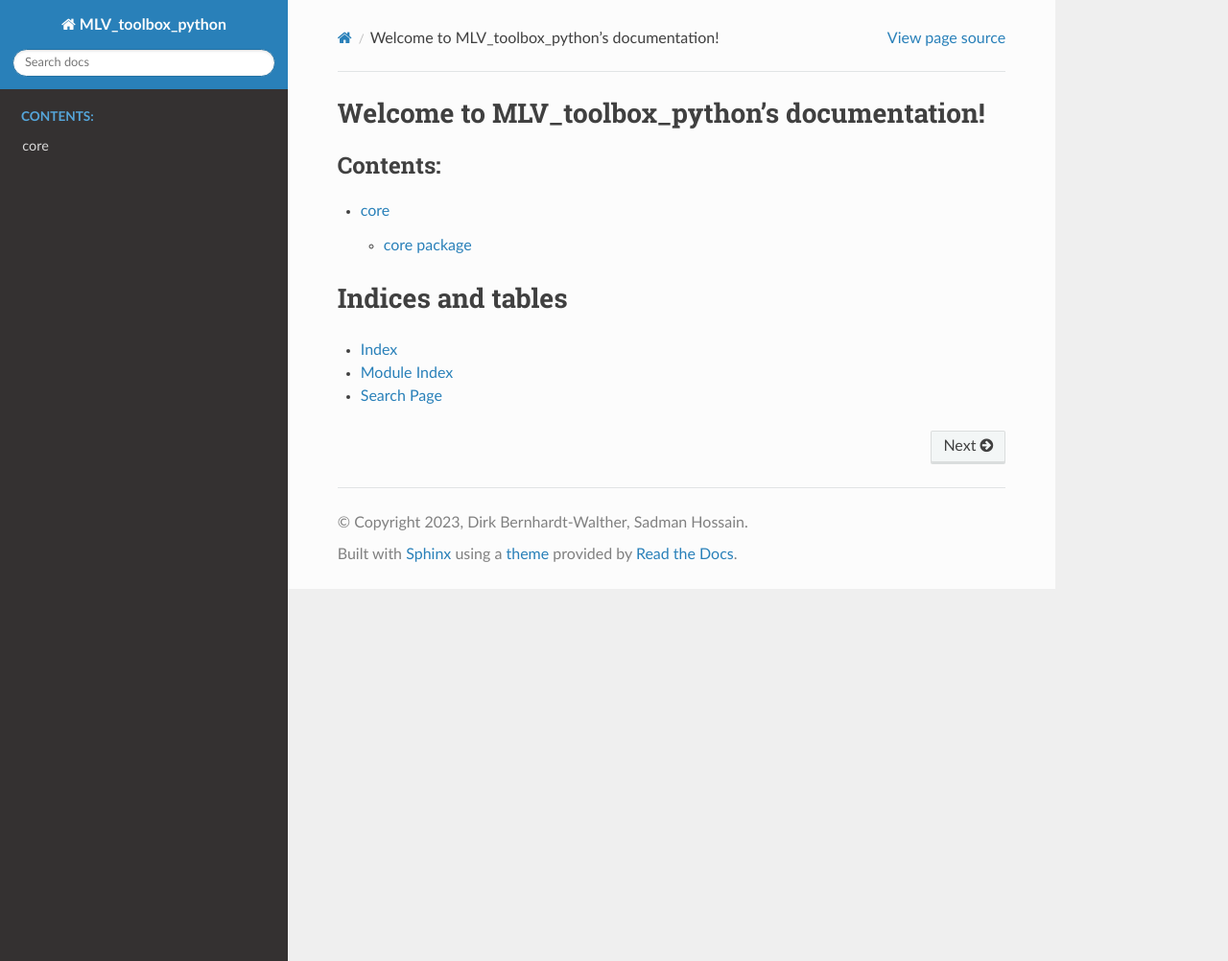
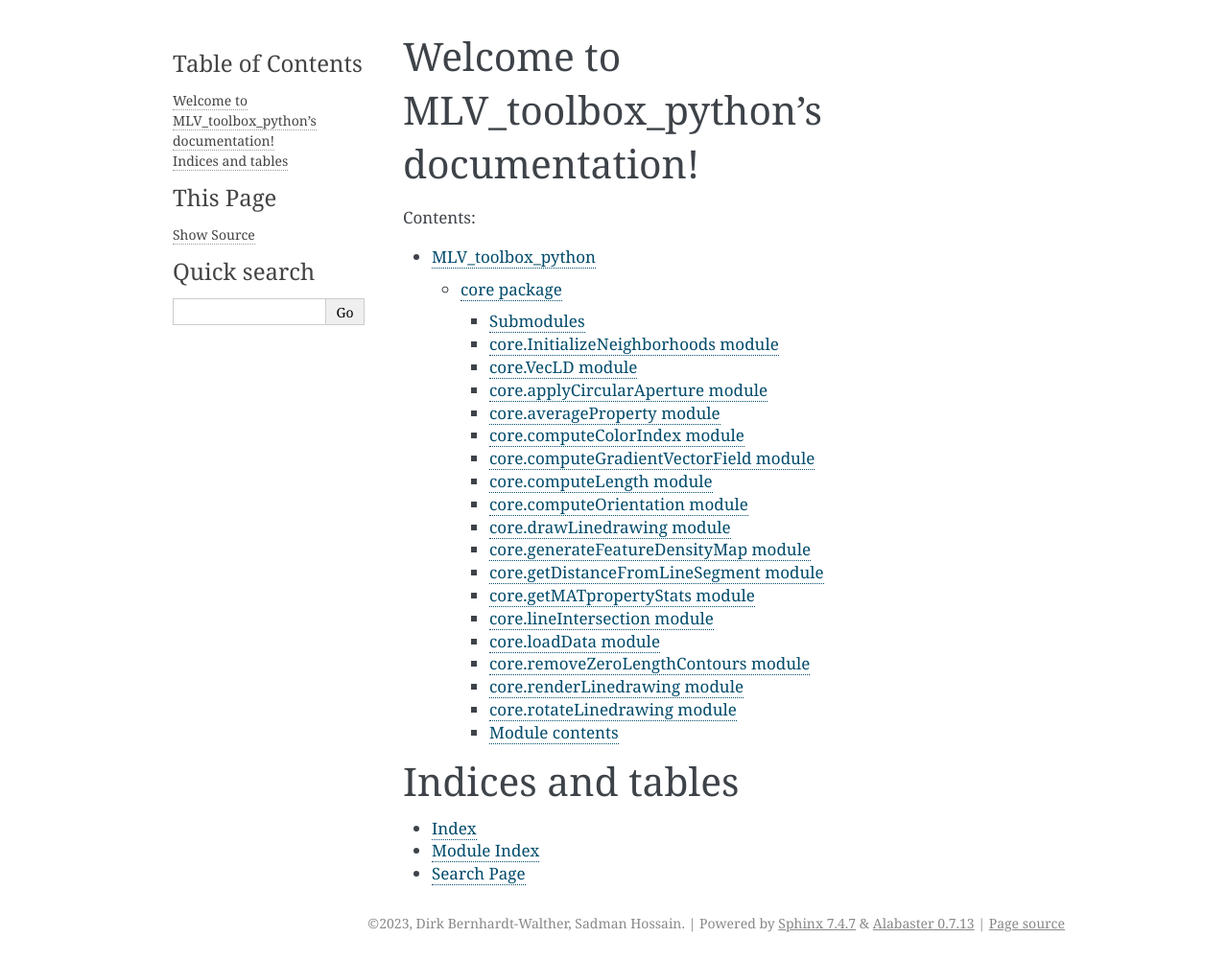
Before and after one commit to sadmanca/MLV_toolbox_python, a Sphinx documentation site: the page built from docs/index.rst, in a window 1280 px wide and 1002 px high. Shown: the whole window at 96% size. Built offline with Sphinx 7.4.7, drawn with Linux system fonts in a browser that asks for light colours.

Commit message:
Update Sphinx docs settings

```diff
--- a/docs/conf.py
+++ b/docs/conf.py
@@ -5,7 +5,7 @@
 
 import os
 import sys
-sys.path.insert(0, os.path.abspath('../MLV_toolbox/'))
+sys.path.insert(0, os.path.abspath('../MLV_toolbox'))
 
 # -- Project information -----------------------------------------------------
 # https://www.sphinx-doc.org/en/master/usage/configuration.html#project-information
@@ -24,6 +24,13 @@
     'sphinx.ext.viewcode'
 ]
 
+napoleon_google_docstring = True
+napoleon_use_param = False
+napoleon_use_ivar = True
+napoleon_custom_sections = [('Returns', 'params_style')]
+
+autodoc_inherit_docstrings = False
+
 templates_path = ['_templates']
 exclude_patterns = ['_build', 'Thumbs.db', '.DS_Store']
 
@@ -32,5 +39,5 @@
 # -- Options for HTML output -------------------------------------------------
 # https://www.sphinx-doc.org/en/master/usage/configuration.html#options-for-html-output
 
-html_theme = 'sphinx_rtd_theme'
+html_theme = 'alabaster'
 html_static_path = ['_static']
--- a/docs/core.rst
+++ b/docs/core.rst
@@ -4,10 +4,66 @@
 Submodules
 ----------
 
+core.InitializeNeighborhoods module
+-----------------------------------
+
+.. automodule:: core.InitializeNeighborhoods
+   :members:
+   :undoc-members:
+   :show-inheritance:
+
 core.VecLD module
 -----------------
 
 .. automodule:: core.VecLD
+   :members:
+   :undoc-members:
+   :show-inheritance:
+
+core.applyCircularAperture module
+---------------------------------
+
+.. automodule:: core.applyCircularAperture
+   :members:
+   :undoc-members:
+   :show-inheritance:
+
+core.averageProperty module
+---------------------------
+
+.. automodule:: core.averageProperty
+   :members:
+   :undoc-members:
+   :show-inheritance:
+
+core.computeColorIndex module
+-----------------------------
+
+.. automodule:: core.computeColorIndex
+   :members:
+   :undoc-members:
+   :show-inheritance:
+
+core.computeGradientVectorField module
+--------------------------------------
+
+.. automodule:: core.computeGradientVectorField
+   :members:
+   :undoc-members:
+   :show-inheritance:
+
+core.computeLength module
+-------------------------
+
+.. automodule:: core.computeLength
+   :members:
+   :undoc-members:
+   :show-inheritance:
+
+core.computeOrientation module
+------------------------------
+
+.. automodule:: core.computeOrientation
    :members:
    :undoc-members:
    :show-inheritance:
@@ -20,10 +76,50 @@
    :undoc-members:
    :show-inheritance:
 
+core.generateFeatureDensityMap module
+-------------------------------------
+
+.. automodule:: core.generateFeatureDensityMap
+   :members:
+   :undoc-members:
+   :show-inheritance:
+
+core.getDistanceFromLineSegment module
+--------------------------------------
+
+.. automodule:: core.getDistanceFromLineSegment
+   :members:
+   :undoc-members:
+   :show-inheritance:
+
+core.getMATpropertyStats module
+-------------------------------
+
+.. automodule:: core.getMATpropertyStats
+   :members:
+   :undoc-members:
+   :show-inheritance:
+
+core.lineIntersection module
+----------------------------
+
+.. automodule:: core.lineIntersection
+   :members:
+   :undoc-members:
+   :show-inheritance:
+
 core.loadData module
 --------------------
 
 .. automodule:: core.loadData
+   :members:
+   :undoc-members:
+   :show-inheritance:
+
+core.removeZeroLengthContours module
+------------------------------------
+
+.. automodule:: core.removeZeroLengthContours
    :members:
    :undoc-members:
    :show-inheritance:
--- a/docs/index.rst
+++ b/docs/index.rst
@@ -1,5 +1,5 @@
 .. MLV_toolbox_python documentation master file, created by
-   sphinx-quickstart on Sun Jun 11 23:28:56 2023.
+   sphinx-quickstart on Tue Jun 20 22:56:52 2023.
    You can adapt this file completely to your liking, but it should at least
    contain the root `toctree` directive.
 
@@ -7,12 +7,10 @@
 ==============================================
 
 .. toctree::
-   :maxdepth: 2
+   :maxdepth: 3
    :caption: Contents:
 
    modules
-
-
 
 Indices and tables
 ==================
--- a/docs/modules.rst
+++ b/docs/modules.rst
@@ -1,5 +1,5 @@
-core
-====
+MLV_toolbox_python
+===========
 
 .. toctree::
    :maxdepth: 4
```
